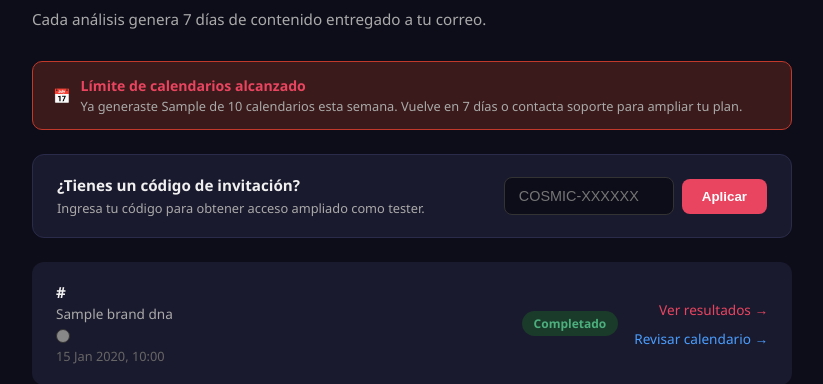
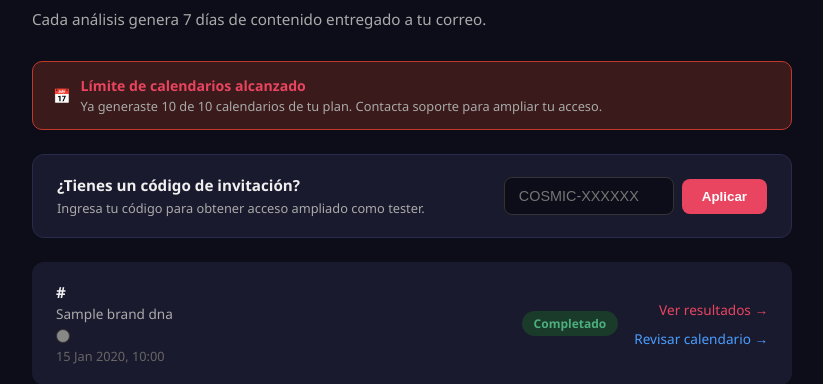
Before and after one commit to AnuarBarrera/agente-cosmic, a Django app: template core/brand_dna/templates/brand_dna/dashboard.html in a window 1280 px wide. Shown: the part 135-519 px from the top of the page, without its empty margins (228-1051 px from the left). Run offline with Django 5.2, Linux system fonts and the light colour scheme; the template is opened without the code that fills it: most values are stand-ins (such as "Sample title", 1, 10 or a date in 2020).

Commit message:
fix: cambiar límite de calendarios de semanal a total por usuario
Free=2 totales, Tester=5 totales, Admin=ilimitado. El conteo ya no filtra
por semana — una vez que llegas al límite de tu plan, no puedes crear más.

```diff
--- a/core/brand_dna/auth_views.py
+++ b/core/brand_dna/auth_views.py
@@ -389,13 +389,12 @@ def dashboard_view(request):
         .select_related('brand_dna')
         .order_by('-created_at')[:20]
     )
-    week_ago = timezone.now() - timedelta(days=7)
-    used_this_week = AnalysisJob.objects.filter(user=request.user, created_at__gte=week_ago).count()
+    used_total = AnalysisJob.objects.filter(user=request.user).count()
     plan = get_user_plan(request.user)
     return render(request, 'brand_dna/dashboard.html', {
         'jobs': jobs,
         'user': request.user,
-        'used_this_week': used_this_week,
+        'used_total': used_total,
         'max_calendars': plan.max_calendars_per_week,
     })
 
--- a/core/brand_dna/rate_limits.py
+++ b/core/brand_dna/rate_limits.py
@@ -25,8 +25,7 @@ def get_user_plan(user):
 
 def can_create_calendar(user) -> tuple[bool, int]:
     plan = get_user_plan(user)
-    week_ago = timezone.now() - timedelta(days=7)
-    used = AnalysisJob.objects.filter(user=user, created_at__gte=week_ago).count()
+    used = AnalysisJob.objects.filter(user=user).count()
     remaining = max(0, plan.max_calendars_per_week - used)
     return remaining > 0, remaining
 
--- a/core/brand_dna/templates/brand_dna/dashboard.html
+++ b/core/brand_dna/templates/brand_dna/dashboard.html
@@ -55,18 +55,17 @@
     <h1>Mis análisis de marca</h1>
     <p class="welcome">Cada análisis genera 7 días de contenido entregado a tu correo.</p>
 
-    {% if used_this_week < max_calendars %}
+    {% if used_total < max_calendars %}
     <a href="{% url 'landing' %}" class="btn-new">+ Nuevo análisis</a>
     <div style="display:inline-flex;align-items:center;gap:8px;padding:8px 16px;background:#1a1a2e;border-radius:8px;margin-bottom:24px;font-size:0.82rem;color:#aaa;margin-left:12px;">
-      📅 Calendarios esta semana:
-      <strong style="color:#f0f0f0;">{{ used_this_week }}/{{ max_calendars }}</strong>
+      📅 Calendarios: <strong style="color:#f0f0f0;">{{ used_total }}/{{ max_calendars }}</strong>
     </div>
     {% else %}
     <div style="display:flex;align-items:center;gap:10px;padding:14px 20px;background:#3a1a1a;border:1px solid #c0392b;border-radius:10px;margin-bottom:24px;font-size:0.88rem;">
       <span>📅</span>
       <div>
         <strong style="color:#e94560;">Límite de calendarios alcanzado</strong>
-        <div style="color:#aaa;font-size:0.8rem;margin-top:2px;">Ya generaste {{ used_this_week }} de {{ max_calendars }} calendarios esta semana. Vuelve en 7 días o contacta soporte para ampliar tu plan.</div>
+        <div style="color:#aaa;font-size:0.8rem;margin-top:2px;">Ya generaste {{ used_total }} de {{ max_calendars }} calendarios de tu plan. Contacta soporte para ampliar tu acceso.</div>
       </div>
     </div>
     {% endif %}
--- a/core/brand_dna/views.py
+++ b/core/brand_dna/views.py
@@ -46,7 +46,7 @@ def analyze_submit(request):
     if not allowed:
         plan = get_user_plan(request.user)
         return render(request, 'brand_dna/landing.html', {
-            'error': f'Límite alcanzado: máximo {plan.max_calendars_per_week} calendarios por semana. Vuelve en 7 días o contacta soporte para ampliar tu plan.',
+            'error': f'Límite alcanzado: ya generaste el máximo de {plan.max_calendars_per_week} calendarios de tu plan. Contacta soporte para ampliar tu acceso.',
         })
 
     email = request.user.email
```
